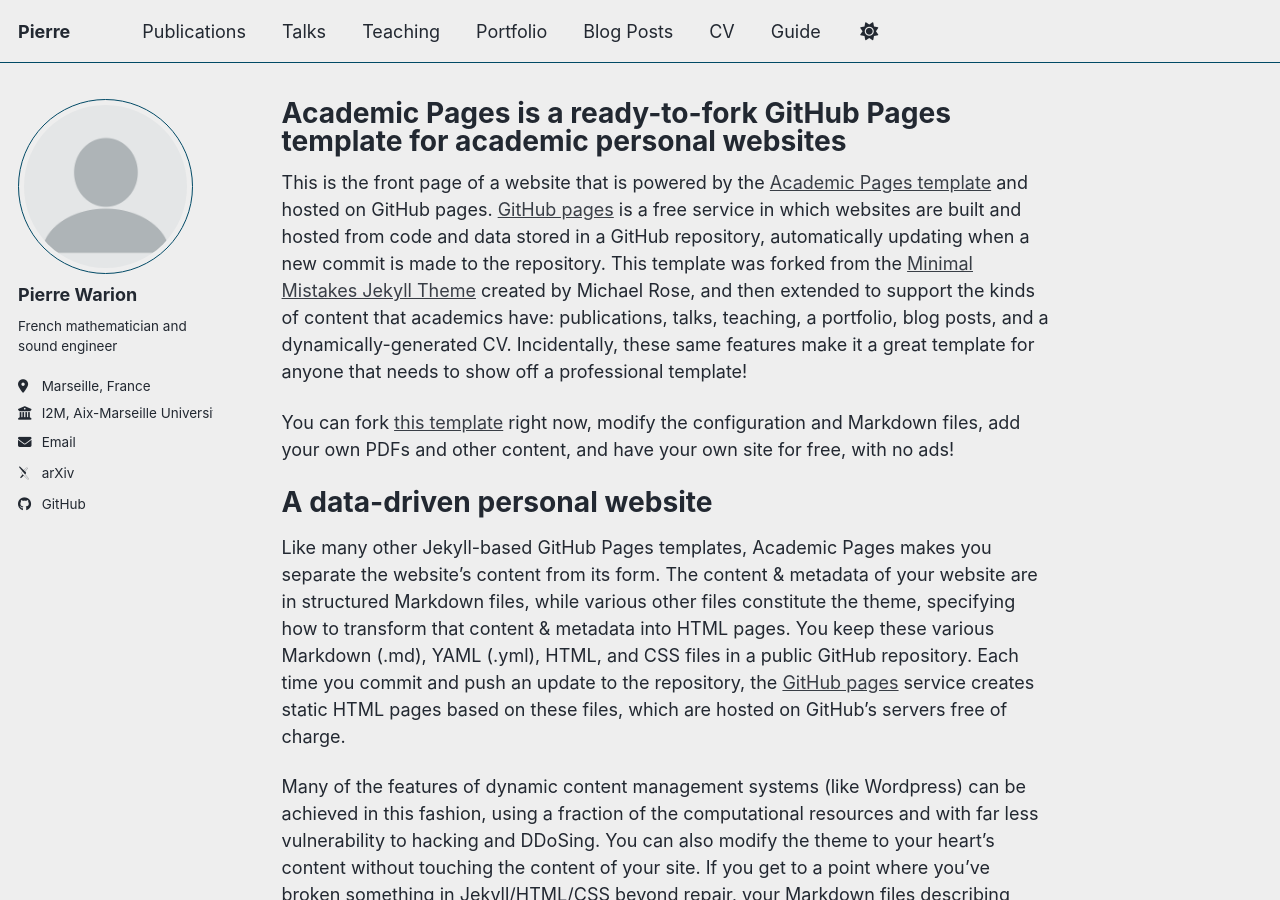
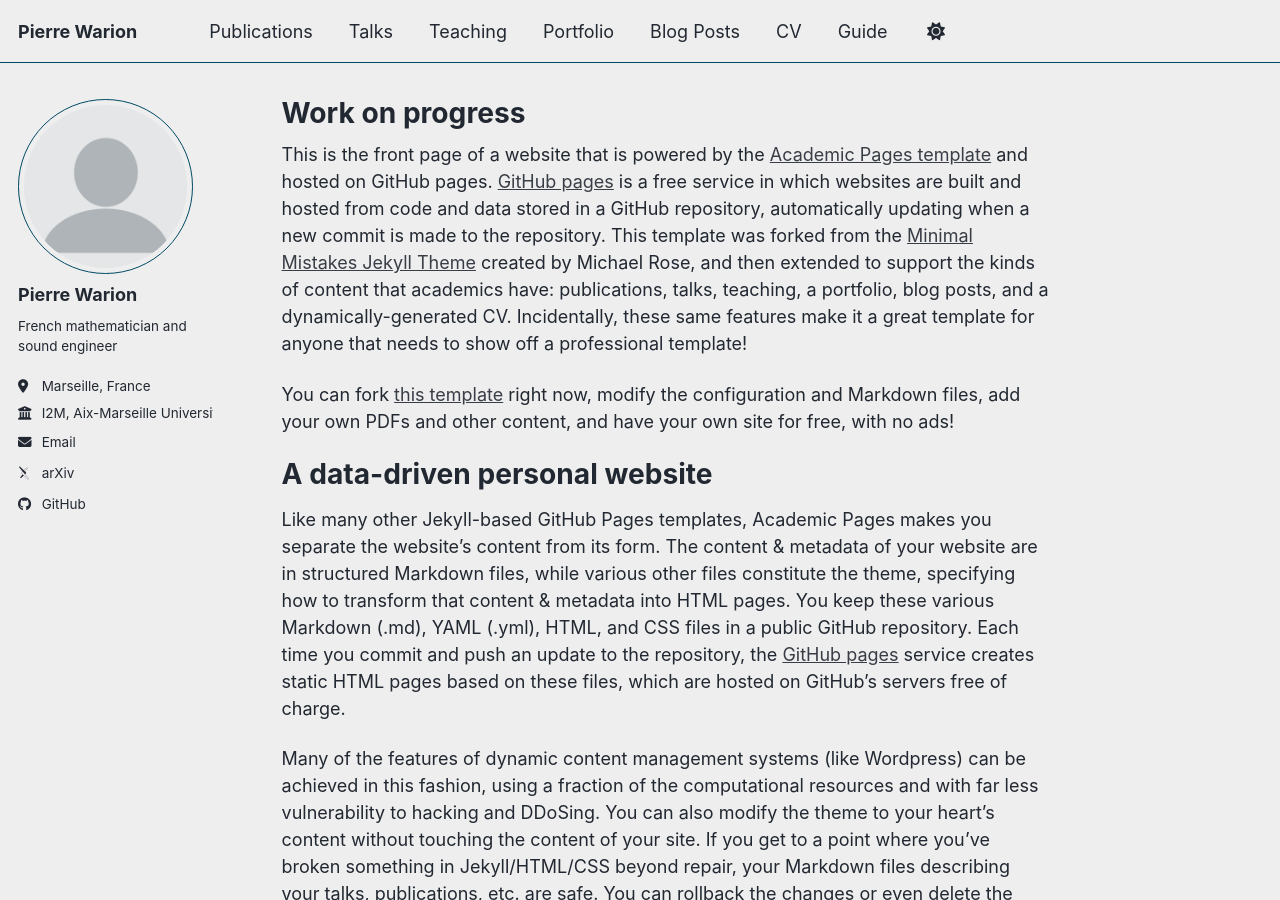
Before and after one commit to pierre-war/pierre-warion.github.io, a Jekyll site: the page built from _pages/about.md, in a window 1280 px wide and 900 px high. Built offline with Jekyll 4.4.1, drawn with Linux system fonts in a browser that asks for light colours; some web fonts are replaced; a script bundle is joined from its source files by our own code; library files that are not in the unit come from our copies.

Commit message:
modification page garde

```diff
--- a/_config.yml
+++ b/_config.yml
@@ -9,11 +9,11 @@
 # Basic Site Settings
 locale                   : "en-US"
 site_theme               : "air" # Currently available options are "default", "air"
-title                    : "Pierre"
+title                    : "Pierre Warion"
 title_separator          : "-"
 name                     : &name "Your Name"
 description              : &description "Your Name's academic portfolio"   # Update this with a general description of your site, this is the default if not overridden by a page
-url                      : https://pierre-war.github.io/pierre-warion.github.io/ # The base hostname & protocol for your site e.g. "https://[your GitHub username].github.io",
+url                      : https://pierre-war.github.io/pierre-warion.github.io # The base hostname & protocol for your site e.g. "https://[your GitHub username].github.io",
                                                            # or if you already have some other page hosted on Github then use "https://[your GitHub username].github.io/[Your Repo Name]"
 baseurl                  : "" # the subpath of your site, e.g. "/blog"
 repository               : "pierre-war/pierre-warion.github.io"
--- a/_pages/about.md
+++ b/_pages/about.md
@@ -1,11 +1,13 @@
 ---
 permalink: /
-title: "Academic Pages is a ready-to-fork GitHub Pages template for academic personal websites"
+title: "Work on progress"
 author_profile: true
 redirect_from:
   - /about/
   - /about.html
 ---
+
+
 
 This is the front page of a website that is powered by the [Academic Pages template](https://github.com/academicpages/academicpages.github.io) and hosted on GitHub pages. [GitHub pages](https://pages.github.com) is a free service in which websites are built and hosted from code and data stored in a GitHub repository, automatically updating when a new commit is made to the repository. This template was forked from the [Minimal Mistakes Jekyll Theme](https://mmistakes.github.io/minimal-mistakes/) created by Michael Rose, and then extended to support the kinds of content that academics have: publications, talks, teaching, a portfolio, blog posts, and a dynamically-generated CV. Incidentally, these same features make it a great template for anyone that needs to show off a professional template!
 
```
